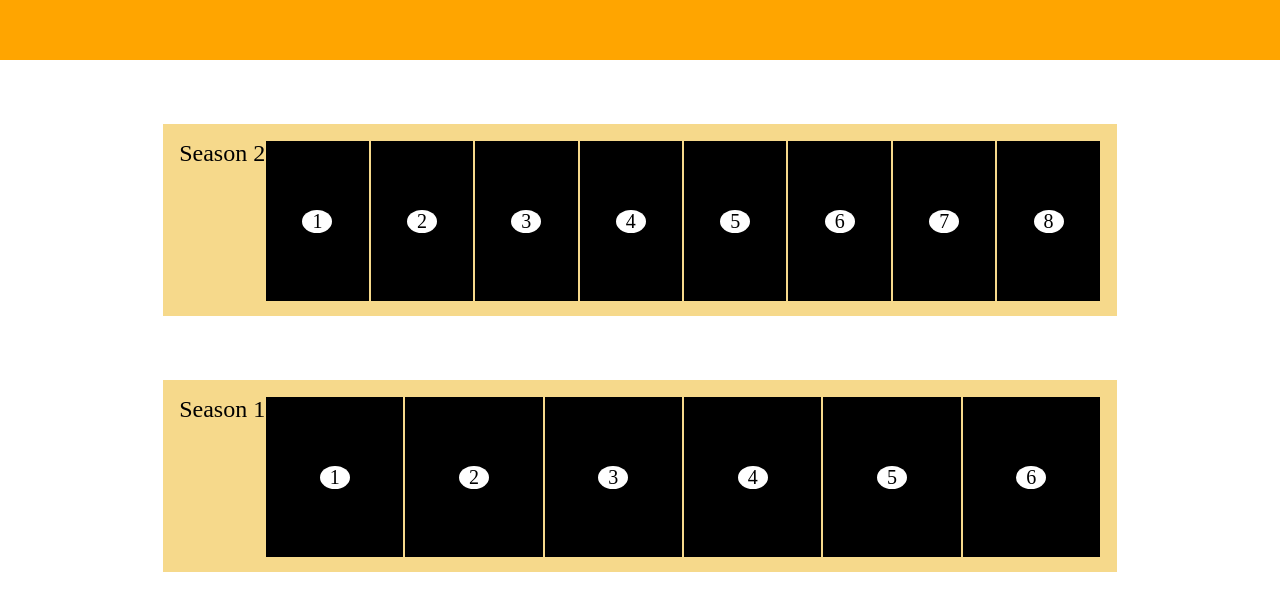
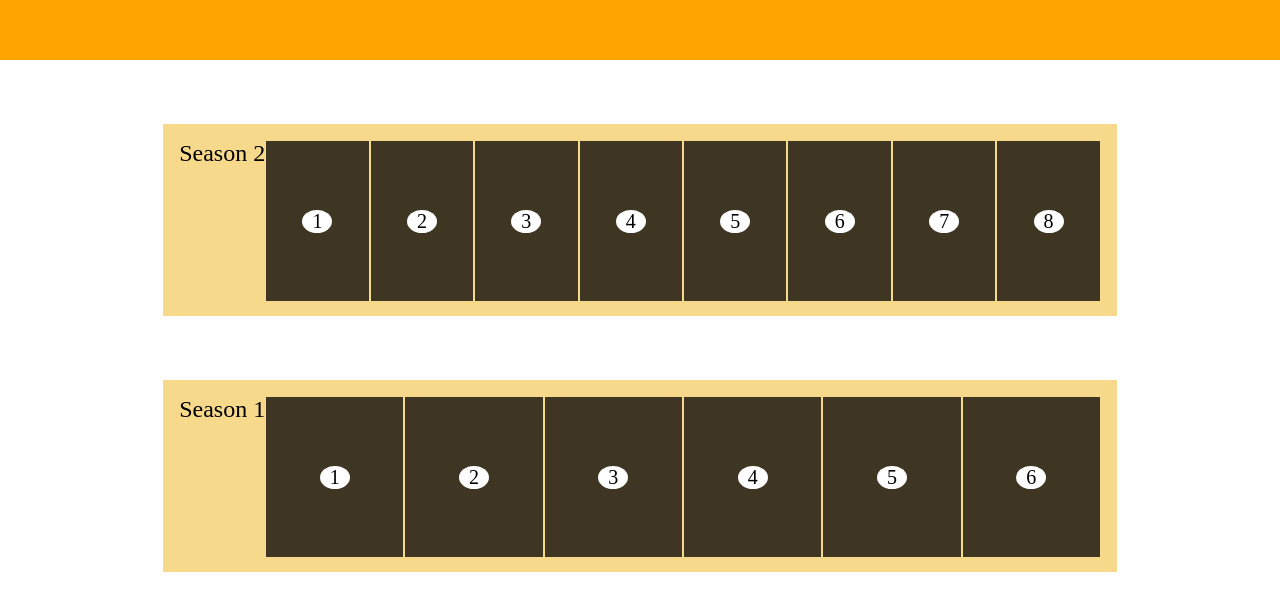
Before and after one commit to ste-beazy/wtb, a plain HTML site: page pages/videos/index.html in a window 1280 px wide. Shown: the part 725-1336 px from the top of the page. Drawn offline with Linux system fonts and the light colour scheme; a web font is replaced by a local one.

Commit message:
Makes background on video more transparent

```diff
--- a/pages/videos/index.css
+++ b/pages/videos/index.css
@@ -47,7 +47,7 @@
 	flex: 1;
 	height: 100%;
 	border: 1px solid rgb(246, 217, 139);
-	background: black;
+	background: rgba(0,0,0,.75);
 	display: flex;
 	justify-content: center;
 	align-items: center;
```
